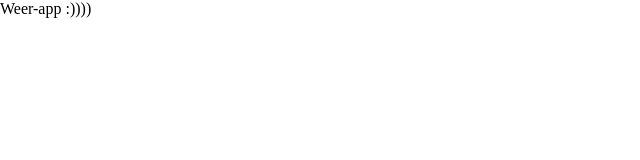
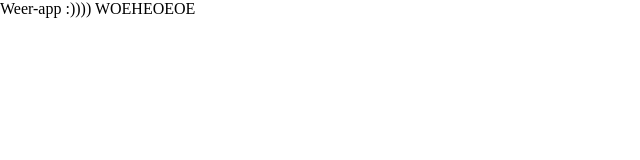
Before and after one commit to santosvdw/weer-app, a plain HTML site: page code/dist/html/index.html in a window 1280 px wide. Shown: the whole page, without its empty margins (0-640 px from the left). Drawn offline with Linux system fonts and the light colour scheme.

Commit message:
HTML aangepast

```diff
--- a/code/dist/html/index.html
+++ b/code/dist/html/index.html
@@ -15,6 +15,6 @@
     <meta name="description" content="Weer-app gemaakt met buienradar.nl API">
 </head>
 <body>
-    Weer-app :))))
+    Weer-app :)))) WOEHEOEOE
 </body>
 </html>
```
